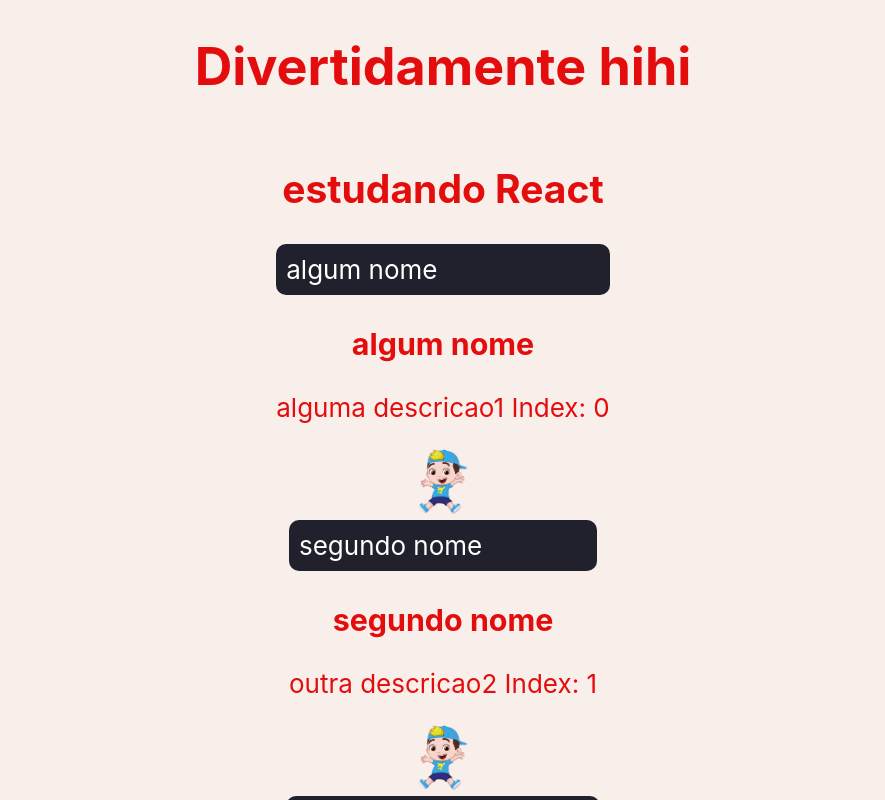
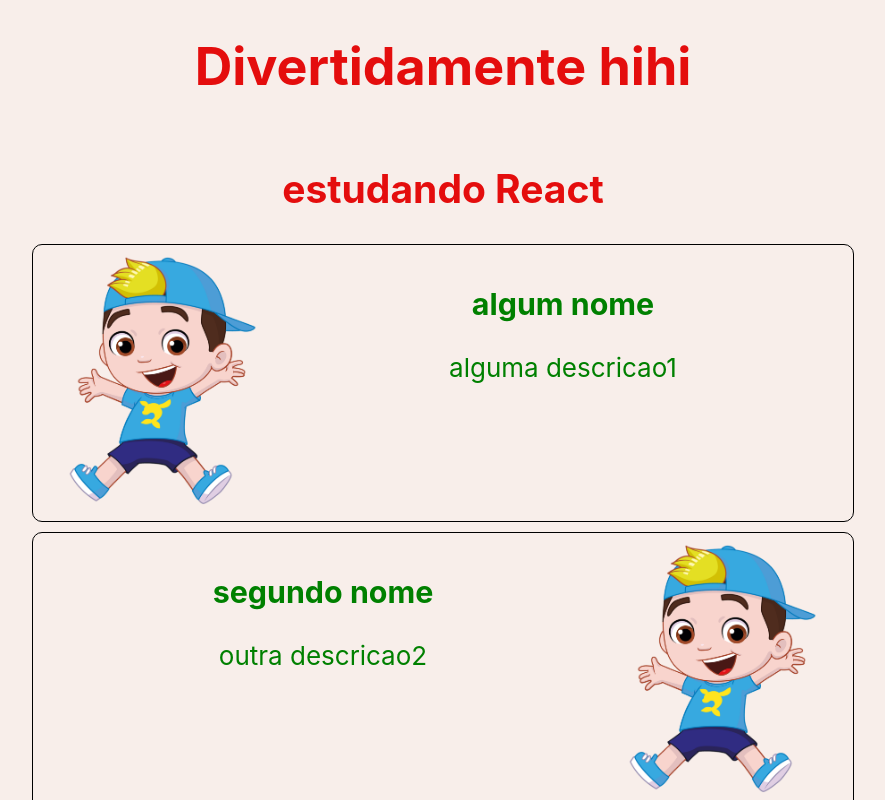
Before and after one commit to Anemaygi/studying-react, a React (Create React App) app: page / in a window 1280 px wide. Shown: the top 800 px of the page, without its empty margins (197-1082 px from the left). Built offline with nearby package versions, Linux system fonts and the light colour scheme.

Commit message:
almost there

```diff
--- a/src/App.tsx
+++ b/src/App.tsx
@@ -15,7 +15,7 @@ function App() {
         <Conteudo />
 
         {itens.map((item,index)=>(
-          <Divertidamente nome={item.nome} descricao={item.descricao} imagem = {item.imagem} index={index} />
+          <Divertidamente nome={item.nome} descricao={item.descricao} imagem = {item.imagem} index={index} color={item.cor}/>
         ))}
 
 
--- a/src/components/Divertidamente/Divertidamente.tsx
+++ b/src/components/Divertidamente/Divertidamente.tsx
@@ -1,17 +1,18 @@
 import * as C from './style';
 
-export const Divertidamente = (props: { nome: string; descricao:string; imagem: string; index: number;}) => (
+export const Divertidamente = (props: { nome: string; descricao:string; imagem: string; index: number; color:string;}) => (
     <header>
       <div className='header-wrapper'>
-      <C.Container index={props.index}>
-        <label>{props.nome} {/*item.done.toString()*/}</label>
-    </C.Container>
-
+      <C.Container index={props.index} color={props.color}>
+      <div id="imagem"><img src={props.imagem} alt="algo" width="50px" /></div>
+      <div id="conteudo">
         <h3>{props.nome}</h3>
         <p>
-          {props.descricao} Index: {props.index}
+          {props.descricao}
         </p>
-        <img src={props.imagem} alt="algo" width="50px" />
+        </div>
+
+      </C.Container>
       </div>
     </header>
   )
--- a/src/components/Divertidamente/style.ts
+++ b/src/components/Divertidamente/style.ts
@@ -1,23 +1,33 @@
 import styled from 'styled-components';
 
-export const Container = styled.div((props: { index: number;})=>(
+export const Container = styled.div((props: { index: number; color: string;})=>(
     `
     display: flex;
-    background-color: #20212C;
+    flex-direction: ${ props.index % 2 === 0 ? 'row' : 'row-reverse'};
     padding: 10px;
     border-radius: 10px;
+    border-width:1px;
+    border-style:solid;
+    border-color: ${props.color};
     margin-bottom: 10px;
     align-item: center;
-
-    input{
-        width: 25px;
-        height: 25px;
-        margin-right: 5px;
+    width: 800px;
+    img {
+        width: 80%;
     }
-
     label{
         color:white;
     }
-
+    #imagem{
+        width: 30%;
+        align-item:center;
+        float:right;
+    }
+    #conteudo{
+        color: green;
+        width: 70%;
+        align-item:center;
+        float:left;
+    }
 `
 ));
--- a/src/components/Itens.tsx
+++ b/src/components/Itens.tsx
@@ -3,26 +3,34 @@ import foto from "../img/foto.png";
 export const itens = [
     {nome: "algum nome",
     descricao: "alguma descricao1",
-    imagem: foto},
+    imagem: foto,
+    cor: "black"},
     {nome: "segundo nome",
     descricao: "outra descricao2",
-    imagem: foto},
+    imagem: foto,
+    cor: "black"},
     {nome: "terceiro nome",
     descricao: "outra descricao3",
-    imagem: foto},
+    imagem: foto,
+    cor: "black"},
     {nome: "quarto nome",
     descricao: "outra descricao4",
-    imagem: foto},
+    imagem: foto,
+    cor: "black"},
     {nome: "quinto nome",
     descricao: "outra descricao5",
-    imagem: foto},
+    imagem: foto,
+    cor: "black"},
     {nome: "sexto nome",
     descricao: "outra descricao6",
-    imagem: foto},
+    imagem: foto,
+    cor: "black"},
     {nome: "sétimo nome",
     descricao: "outra descricao7",
-    imagem: foto},
+    imagem: foto,
+    cor: "black"},
     {nome: "oitavo nome",
     descricao: "outra descricao8",
-    imagem: foto}
+    imagem: foto,
+    cor: "black"}
   ];
```
